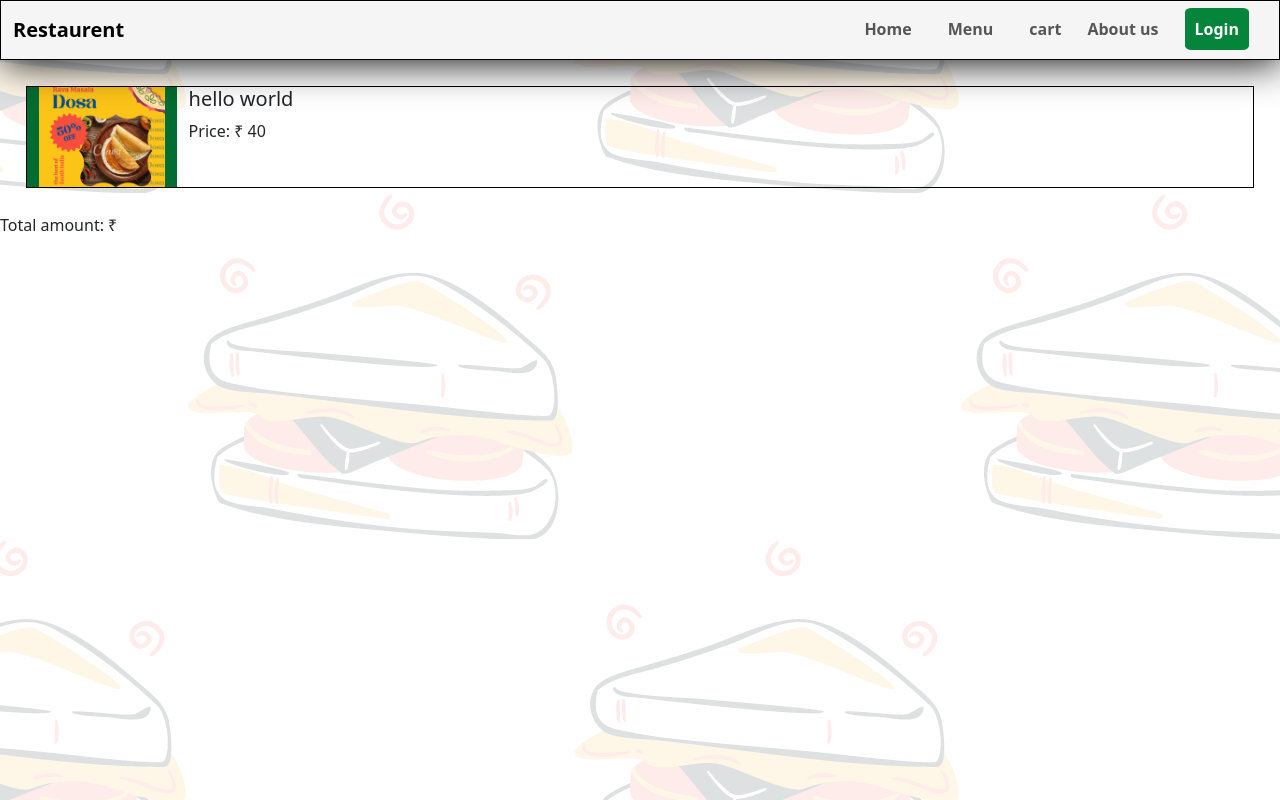
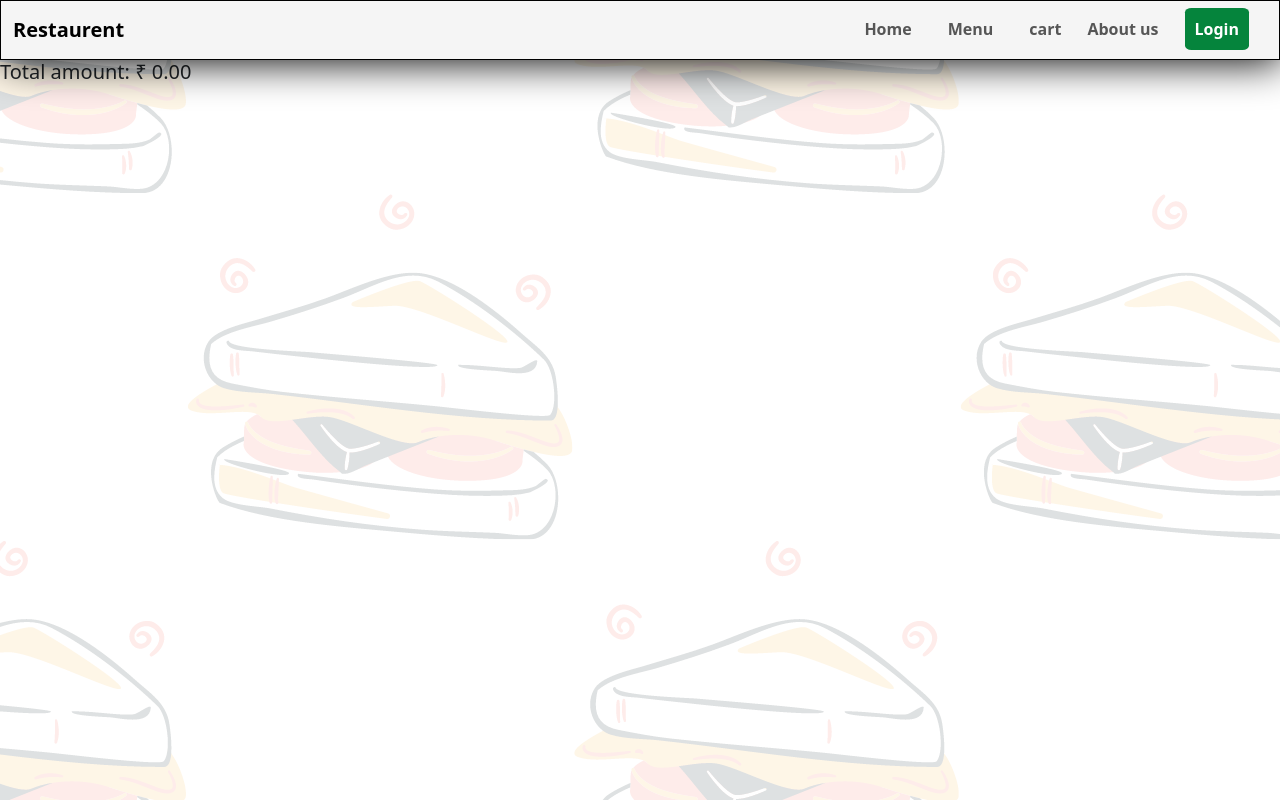
Before and after one commit to manibalaji003/RESTAURENT-WEBSITE, a React (Vite) app in the folder frontend/: page /cart in a window 1280 px wide. Built offline with nearby package versions, Linux system fonts and the light colour scheme.

Commit message:
cart commit commit

```diff
--- a/frontend/src/App.css
+++ b/frontend/src/App.css
@@ -117,6 +117,8 @@ super{
   display: flex;
   flex-direction: row;
   flex-wrap: wrap;
+  justify-content: center;
+  gap: 1rem;
 }
 .item-description{
   text-align: justify;
@@ -184,7 +186,7 @@ border: none;
 }
 
 .cartcontainer .cartimgcontainer{
-  max-width: 150px;
+  max-width: 100px;
   max-height: 100px;
   background: #026d30;
 }
--- a/frontend/src/App.jsx
+++ b/frontend/src/App.jsx
@@ -1,37 +1,28 @@
-import { useState } from 'react'
-import './App.css'
-import Home from './Pages/Home'
-import Menu from './Pages/Menu'
-import {Routes,Router, BrowserRouter, Route} from 'react-router-dom'
-import LoginPage from './Pages/LoginPage'
-import Signup from './Pages/Signup'
-import Cart from './Pages/Cart'
-import Header from './Components/Header'
+import React, { useState } from 'react';
+import { BrowserRouter as Router, Route, Routes } from 'react-router-dom';
+import Home from './Pages/Home';
+import Menu from './Pages/Menu';
+import LoginPage from './Pages/LoginPage';
+import Signup from './Pages/Signup';
+import Cart from './Pages/Cart';
+import Header from './Components/Header';
+import './App.css';
 
 function App() {
-
-const [cart, setCart]=useState([ ]);
-
+  const [cart, setCart] = useState([]);
 
   return (
-    <>
-
-
-<BrowserRouter>
-        <Header />
-        <Routes>
-            <Route path='/' element={<Home   />} />
-            <Route path='/loginpage' element={<LoginPage />} />
-            <Route path='/menu' element={<Menu  cart={cart} setCart={setCart} />} />
-            <Route path='cart' element={<Cart  cart={cart}  />} />
-            <Route path='/signup' element={<Signup />} />
-
-          </Routes>
-          </BrowserRouter>
-
-
-  </>
-  )
+    <Router>
+      <Header />
+      <Routes>
+        <Route path="/" element={<Home />} />
+        <Route path="/loginpage" element={<LoginPage />} />
+        <Route path="/menu" element={<Menu cart={cart} setCart={setCart} />} />
+        <Route path="/cart" element={<Cart cart={cart} />} />
+        <Route path="/signup" element={<Signup />} />
+      </Routes>
+    </Router>
+  );
 }
 
-export default App
+export default App;
--- a/frontend/src/Pages/Cart.jsx
+++ b/frontend/src/Pages/Cart.jsx
@@ -1,23 +1,34 @@
-import React from 'react'
-import { Container, Image } from 'react-bootstrap'
-import image from '../assets/poster1.png'
+import React, { useContext } from 'react';
+import { Container, Image } from 'react-bootstrap';
+import image from '../assets/poster1.png';
+
 
 const Cart = ({cart}) => {
+
+
+
+  console.log(cart);
+
+  const totalAmount = cart.reduce((acc, item) => acc + item.price, 0).toFixed(2);
+
   return (
     <>
-
-        <div className='cartcontainer'>
-            <Container  className='cartimgcontainer'>
-                <Image src={image} alt='image' />
-            </Container>
-            <Container>
-                <h5>hello world</h5>
-                <p>Price: &#8377; 40</p>
-            </Container>
+      {cart.map((item, index) => (
+        <div key={index} className='cartcontainer'>
+          <Container className='cartimgcontainer'>
+            <Image src={item.image || image} alt={item.name} />
+          </Container>
+          <Container>
+            <h5>{item.name}</h5>
+            <p>Price: &#8377; {item.price.toFixed(2)}</p>
+          </Container>
         </div>
-        Total amount:  &#8377;
+      ))}
+      <div className='totalamount'>
+        <h5>Total amount: &#8377; {totalAmount}</h5>
+      </div>
     </>
-  )
+  );
 }
 
-export default Cart
+export default Cart;
--- a/frontend/src/Pages/Menu.jsx
+++ b/frontend/src/Pages/Menu.jsx
@@ -1,4 +1,4 @@
-import React, { useEffect, useState, useCallback } from 'react';
+import React, { useEffect, useContext, useState, useCallback } from 'react';
 import axios from 'axios';
 import { Container, Card, Button } from 'react-bootstrap';
 import Header from '../Components/Header';
@@ -11,9 +11,10 @@ const StarRating = ({ count }) => {
   return <span>{stars}</span>;
 };
 
-const Menu = ({ cart, setCart }) => {
+const Menu = ({cart,setCart}) => {
   const [itemData, setItemData] = useState({});
   const [loading, setLoading] = useState(true);
+
 
   useEffect(() => {
     const fetchData = async () => {
@@ -29,13 +30,14 @@ const Menu = ({ cart, setCart }) => {
     fetchData();
   }, []);
 
-  const addCart = useCallback((item) => {
+  const addCart = (item) => {
     setCart((prevCart) => [...prevCart, item]);
-  }, [setCart]);
+  };
+  console.log(cart);
 
-  const removeCart = useCallback((item) => {
-    setCart((prevCart) => prevCart.filter((c) => c.id !== item.id));
-  }, [setCart]);
+  const removeCart = (item) => {
+    setCart((prevCart) => prevCart.filter((c) => c.name !== item.name));
+  }
 
   if (loading) {
     return (
@@ -62,7 +64,7 @@ const Menu = ({ cart, setCart }) => {
           <div className="menu-category">
             <hr />
             {itemData[category].map(item => (
-              <Card key={item.id} style={{ width: '18rem', margin: '1rem' }}>
+              <Card key={item.id} style={{ width: '18rem'}}>
                 <Card.Img variant="top" src={item.image} width={150} height={150} />
                 <Card.Body>
                   <Card.Title>{item.name}</Card.Title>
```
